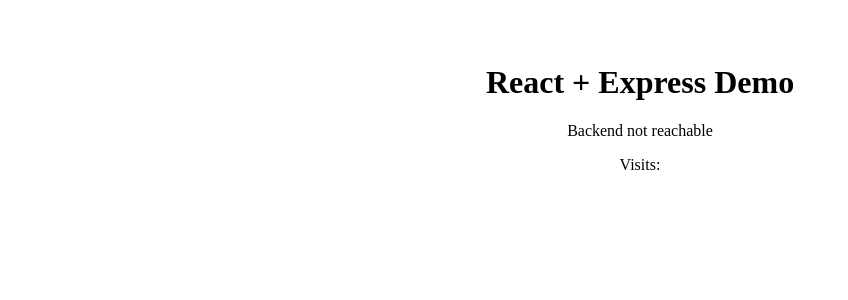
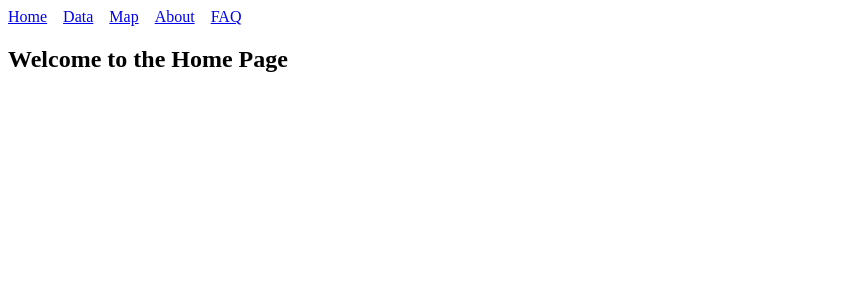
Before and after one commit to carmacuboulder-afk/Stella_OLD_Proto2, a React (Create React App) app in the folder Project Code/frontend/: page / in a window 1280 px wide. Shown: the top 300 px of the page, without its empty margins (0-848 px from the left). Built offline with nearby package versions, Linux system fonts and the light colour scheme; no server answers.

Commit message:
page setup

```diff
--- a/Project Code/frontend/package.json
+++ b/Project Code/frontend/package.json
@@ -5,6 +5,7 @@
   "dependencies": {
     "react": "^18.3.1",
     "react-dom": "^18.3.1",
+    "react-router-dom": "^7.9.4",
     "react-scripts": "5.0.1"
   },
   "scripts": {
--- a/Project Code/frontend/src/App.js
+++ b/Project Code/frontend/src/App.js
@@ -1,4 +1,4 @@
-import React, { useEffect, useState } from "react";
+/*import React, { useEffect, useState } from "react";
 
 function App() {
   const [data, setData] = useState(null);
@@ -13,7 +13,7 @@
 
   return (
     <div style={{ textAlign: "center", marginTop: "4rem" }}>
-      <h1>React + Express Demo</h1>
+      <h1>STELLA</h1>
       {data ? (
         <>
           <p>{data.message}</p>
@@ -26,4 +26,31 @@
   );
 }
 
+export default App; */
+
+import React from "react";
+import { BrowserRouter as Router, Routes, Route } from "react-router-dom";
+import Navbar from "./components/Navbar";
+import Home from "./pages/Home";
+import Data from "./pages/Data";
+import Map from "./pages/Map";
+import About from "./pages/About";
+import FAQ from "./pages/FAQ";
+
+
+function App() {
+  return (
+    <Router>
+      <Navbar />
+      <Routes>
+        <Route path="/" element={<Home />} />
+        <Route path="/about" element={<About />} />
+        <Route path="/data" element={<Data />} />
+        <Route path="/map" element={<Map />} />
+        <Route path="/faq" element={<FAQ />} />
+      </Routes>
+    </Router>
+  );
+}
+
 export default App;
--- /dev/null
+++ b/Project Code/frontend/src/components/Navbar.js
@@ -0,0 +1,14 @@
+import React from "react";
+import { Link } from "react-router-dom";
+
+export default function Navbar() {
+  return (
+    <nav style={{ display: "flex", gap: "1rem" }}>
+      <Link to="/">Home</Link>
+      <Link to="/data">Data</Link>
+      <Link to="/map">Map</Link>
+      <Link to="/about">About</Link>
+      <Link to="/faq">FAQ</Link>
+    </nav>
+  );
+}
--- /dev/null
+++ b/Project Code/frontend/src/pages/About.js
@@ -0,0 +1,10 @@
+import React from "react";
+
+export default function About() {
+  return (
+    <div style={{ textAlign: "center" }}>
+      <h2>About Us</h2>
+      <p> More info about the STELLA team.</p>
+    </div>
+  );
+}
--- /dev/null
+++ b/Project Code/frontend/src/pages/Data.js
@@ -0,0 +1,10 @@
+import React from "react";
+
+export default function Data() {
+  return (
+    <div style={{ textAlign: "center" }}>
+      <h2>Data Page</h2>
+      <p>Upload your data here</p>
+    </div>
+  );
+}
--- /dev/null
+++ b/Project Code/frontend/src/pages/FAQ.js
@@ -0,0 +1,10 @@
+import React from "react";
+
+export default function FAQ() {
+  return (
+    <div style={{ textAlign: "center" }}>
+      <h2>FAQ Page</h2>
+      <p>Common questions and troubleshoot</p>
+    </div>
+  );
+}
--- /dev/null
+++ b/Project Code/frontend/src/pages/Home.js
@@ -0,0 +1,3 @@
+export default function Home() {
+  return <h2>Welcome to the Home Page</h2>;
+}
--- /dev/null
+++ b/Project Code/frontend/src/pages/Map.js
@@ -0,0 +1,10 @@
+import React from "react";
+
+export default function Map() {
+  return (
+    <div style={{ textAlign: "center" }}>
+      <h2>Map Page</h2>
+      <p>View live map</p>
+    </div>
+  );
+}
--- /dev/null
+++ b/Project Code/package.json
@@ -0,0 +1,5 @@
+{
+  "dependencies": {
+    "react-router-dom": "^7.9.4"
+  }
+}
```
